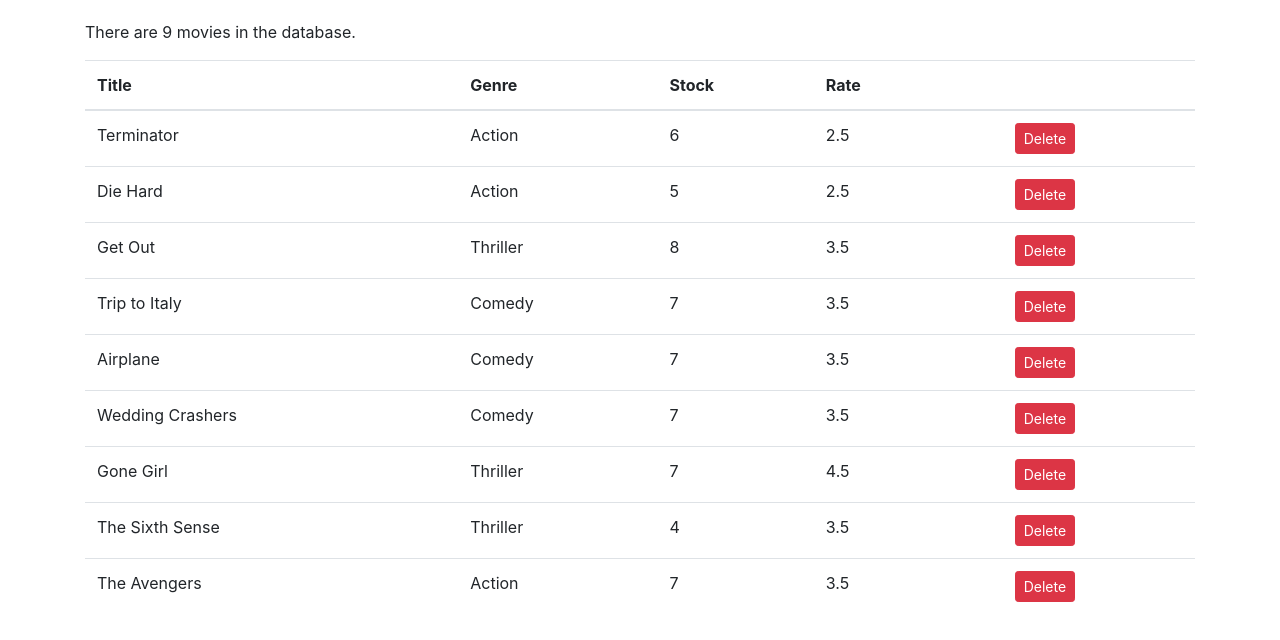
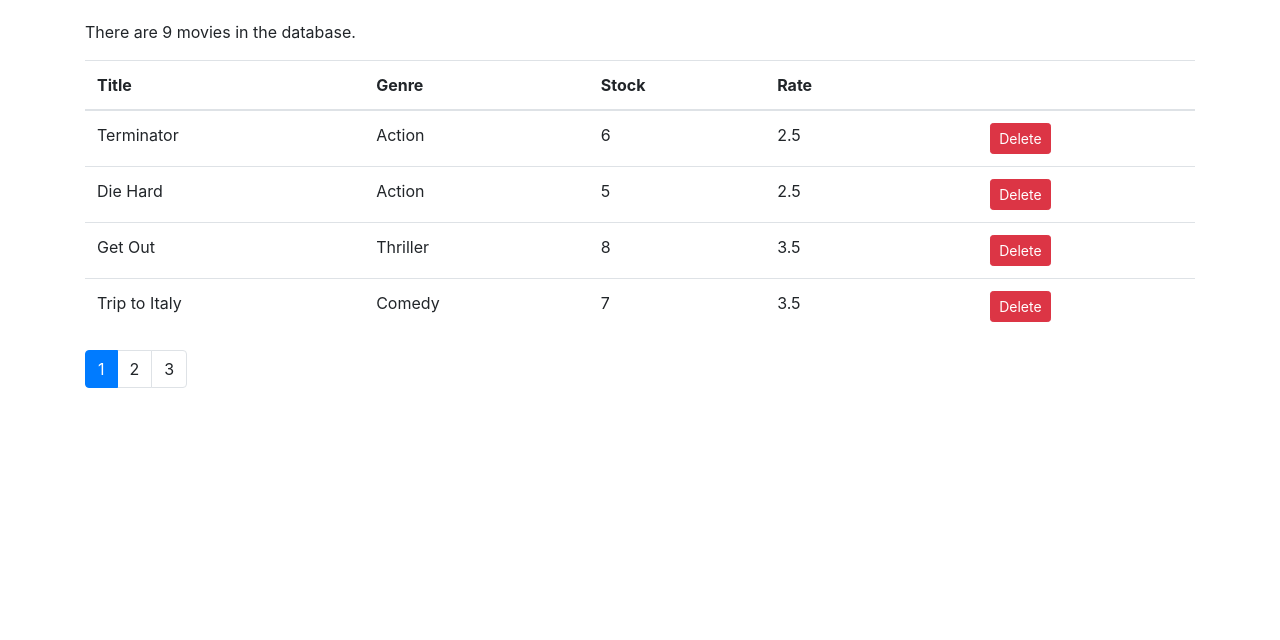
Before and after one commit to laxmanbalaraman/ReactDemo, a React (Create React App) app in the folder vidly/: page / in a window 1280 px wide. Shown: the top 640 px of the page. Built offline with nearby package versions, Linux system fonts and the light colour scheme; the HTML template or start-up script is replaced by a standard one.

Commit message:
Add pagination component

```diff
--- a/vidly/src/components/movies.jsx
+++ b/vidly/src/components/movies.jsx
@@ -1,10 +1,14 @@
 import React, { Component } from "react";
 import { getMovies } from "../services/fakeMovieService";
+import Pagination from "./pagination";
 import Like from "./like";
+import paginate from "../utils/paginate";
 
 class Movies extends Component {
   state = {
     movies: getMovies(),
+    pageSize: 4,
+    currentPage: 1,
   };
 
   handleDelete = (movie) => {
@@ -21,13 +25,23 @@ class Movies extends Component {
     this.setState({ movies });
   };
 
+  handlePageChange = (page) => {
+    console.log("page clicked", page);
+    const { currentPage } = this.state;
+    const currPage = currentPage !== page ? page : currentPage;
+    console.log("current page is", currPage);
+    this.setState({ currentPage: currPage });
+  };
+
   render() {
     const { length: count } = this.state.movies;
+    const { movies, currentPage, pageSize } = this.state;
     if (count === 0) return <p>There are no movies in the database.</p>;
-
+    const subMovies = paginate(movies, currentPage, pageSize);
+    console.log(subMovies);
     return (
       <React.Fragment>
-        <p>There are {this.state.movies.length} movies in the database.</p>
+        <p>There are {movies.length} movies in the database.</p>
         <table className="table">
           <thead>
             <tr>
@@ -40,7 +54,7 @@ class Movies extends Component {
             </tr>
           </thead>
           <tbody>
-            {this.state.movies.map((movie) => (
+            {subMovies.map((movie) => (
               <tr key={movie._id}>
                 <td>{movie.title}</td>
                 <td>{movie.genre.name}</td>
@@ -64,6 +78,12 @@ class Movies extends Component {
             ))}
           </tbody>
         </table>
+        <Pagination
+          totalCount={count}
+          pageSize={pageSize}
+          currentPage={currentPage}
+          onPageChange={this.handlePageChange}
+        />
       </React.Fragment>
     );
   }
--- /dev/null
+++ b/vidly/src/components/pagination.jsx
@@ -0,0 +1,26 @@
+import React from "react";
+import _ from "lodash";
+
+const Pagination = ({ pageSize, totalCount, currentPage, onPageChange }) => {
+  const pageCount = Math.ceil(totalCount / pageSize);
+  const pages = _.range(1, pageCount + 1);
+  if (pageCount === 1) return null;
+  return (
+    <nav>
+      <ul className="pagination">
+        {pages.map((page) => (
+          <li
+            key={page}
+            className={currentPage === page ? "page-item active" : "page-item"}
+          >
+            <a onClick={() => onPageChange(page)} className="page-link">
+              {page}
+            </a>
+          </li>
+        ))}
+      </ul>
+    </nav>
+  );
+};
+
+export default Pagination;
--- /dev/null
+++ b/vidly/src/utils/paginate.js
@@ -0,0 +1,8 @@
+import _ from "lodash";
+
+const paginate = (item, pageNumber, pageSize) => {
+  const startIndex = (pageNumber - 1) * pageSize;
+  return _(item).slice(startIndex).take(pageSize).value();
+};
+
+export default paginate;
```
